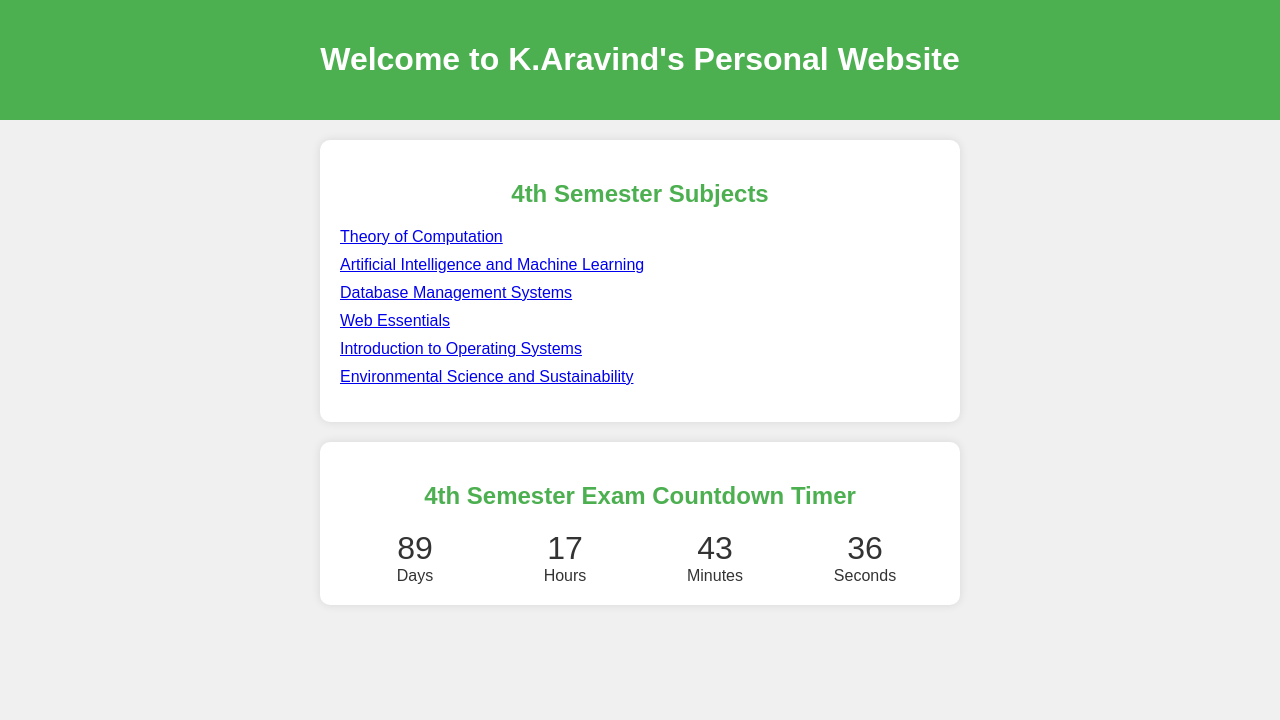
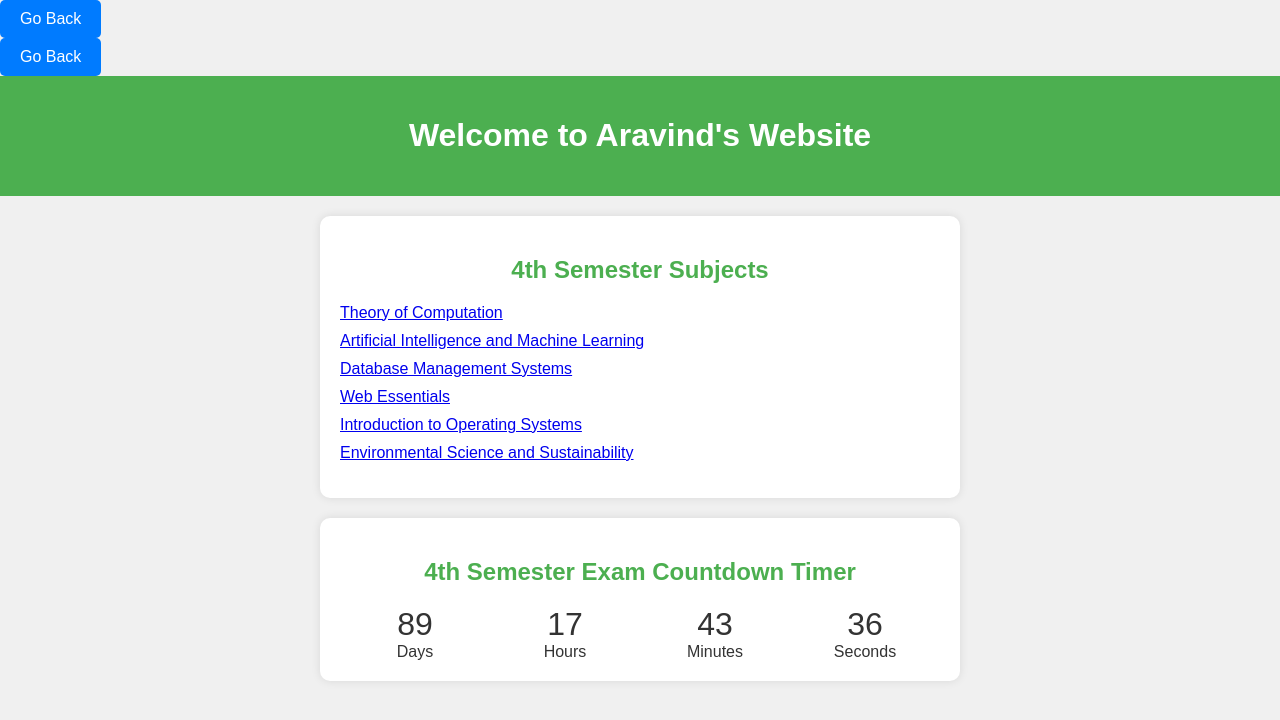
Before and after one commit to Aravind419/aravind, a plain HTML site: page index.html in a window 1280 px wide. Both pictures are taken after typing "Sample", "Sample123" into the empty fields and a click on the input "Login". Drawn offline with Linux system fonts and the light colour scheme.

Commit message:
index.html

```diff
--- a/index.html
+++ b/index.html
@@ -128,6 +128,9 @@
             display: none;
         }
 
+
+    </style>
+    <style>
 .button {
   display: inline-block;
   padding: 10px 20px;
@@ -139,10 +142,10 @@
 .button:hover {
   background-color: #0056b3;
 }
-
-    </style>
+</style>
 </head>
 <body>
+    <a href="javascript:history.go(-1)" class="button">Go Back</a>
     <div id="welcomePage" class="container">
 
         <h1>Welcome to Aravind's  Website</h1>
@@ -157,8 +160,9 @@
     </div>
 
     <div id="mainPage">
+        <a href="javascript:history.go(-1)" class="button">Go Back</a>
         <header>
-            <h1>Welcome to K.Aravind's Personal Website</h1>
+            <h1>Welcome to Aravind's  Website</h1>
         </header>
         <section class="subjects">
 
```
